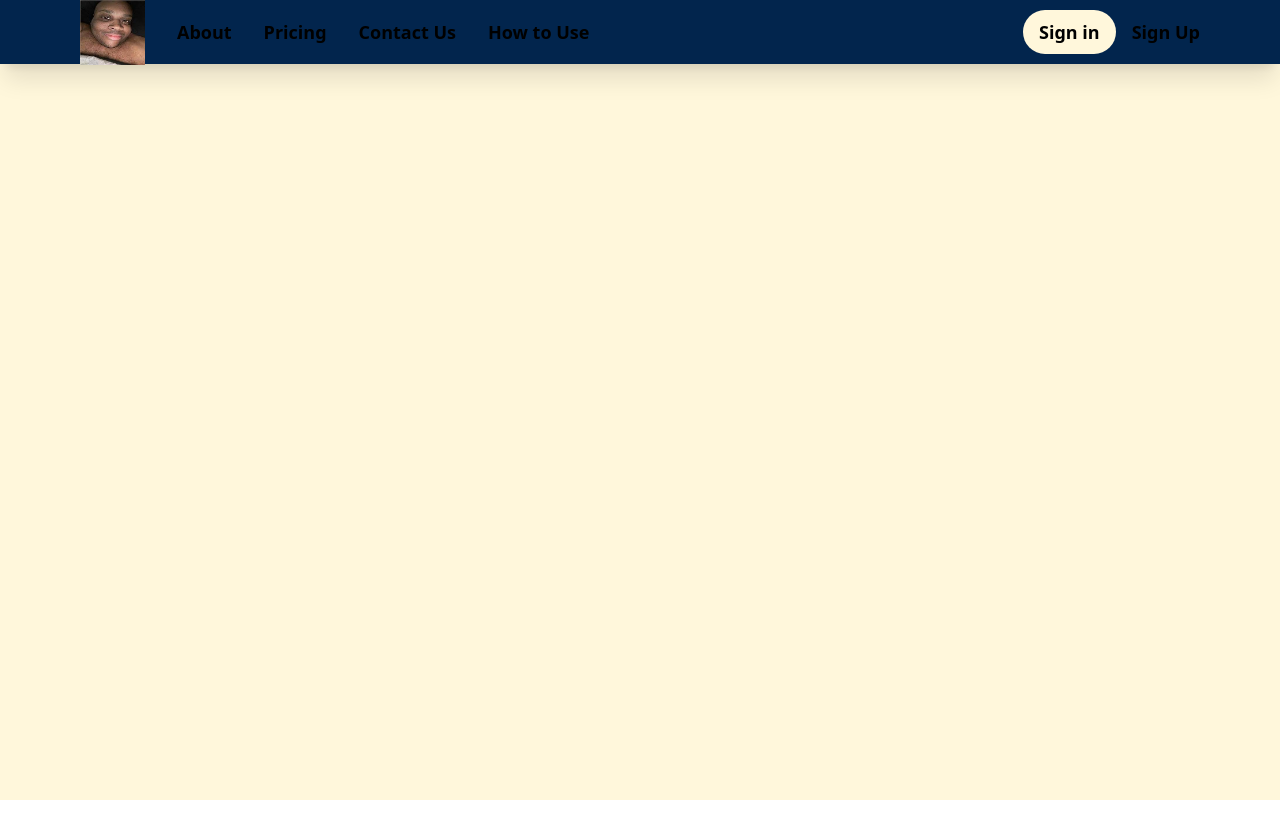
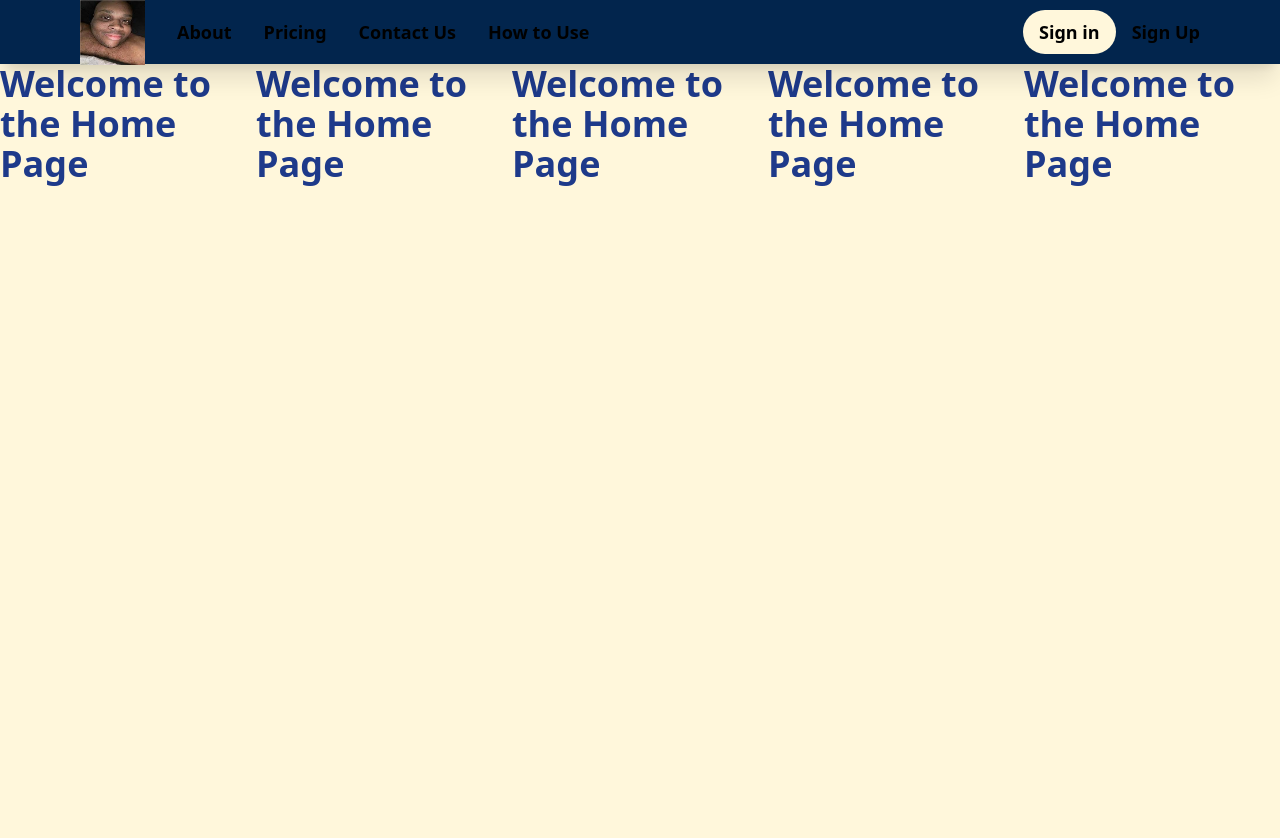
Before and after one commit to Ekko-Elevate/ekko-pitch-ai, a Next.js app: page / in a window 1280 px wide. Shown: the top 838 px of the page. Before the commit the page ends 800 px from the top, so only its background shows below. Built offline with nearby package versions, Linux system fonts and the light colour scheme.

Commit message:
navbar now sticky

```diff
--- a/app/(pages)/(home)/navbar.jsx
+++ b/app/(pages)/(home)/navbar.jsx
@@ -7,7 +7,7 @@ import { useState, useEffect } from 'react';
 import { FaBars, FaTimes } from 'react-icons/fa';
 
 
-const Navbar = () => {
+const Navbar = ({children}) => {
 	const [isMobile, setIsMobile] = useState(false);
 	const [isOpen, setIsOpen] = useState(false); //used for HAMBURGER
 
@@ -32,7 +32,7 @@ const Navbar = () => {
 	};
 
 	return (
-	  <nav className="fixed w-full h-16 shadow-xl bg-[#02254D]">
+	  <nav className="sticky top-0 w-full h-16 shadow-xl bg-[#02254D] z-50">
 		<div className="w-full h-full flex justify-between items-center px-4 sm:px-8 md:px-20">
 			<div className="justify-between flex space-x-8 items-center">
 				<Link href='/'>
--- a/app/(pages)/(home)/page.jsx
+++ b/app/(pages)/(home)/page.jsx
@@ -2,6 +2,10 @@ export default function Home() {
 	return (
 		<div className="flex items- justify-center min-h-screen bg-[#fff7db]">
         	<h1 className="text-4xl font-bold text-blue-900">Welcome to the Home Page</h1>
-    </div>
+			<h1 className="text-4xl font-bold text-blue-900">Welcome to the Home Page</h1>
+			<h1 className="text-4xl font-bold text-blue-900">Welcome to the Home Page</h1>
+			<h1 className="text-4xl font-bold text-blue-900">Welcome to the Home Page</h1>
+			<h1 className="text-4xl font-bold text-blue-900">Welcome to the Home Page</h1>
+    	</div>
 	);
 }
--- a/app/globals.css
+++ b/app/globals.css
@@ -1,3 +1,27 @@
 @tailwind base;
 @tailwind components;
 @tailwind utilities;
+
+:root {
+    --foreground-rgb: 0, 0, 0;
+    --background-start-rgb: 214, 219, 220;
+    --background-end-rgb: 255, 255, 255;
+  }
+
+  @media (prefers-color-scheme: dark) {
+    :root {
+      --foreground-rgb: 255, 255, 255;
+      --background-start-rgb: 0, 0, 0;
+      --background-end-rgb: 0, 0, 0;
+    }
+  }
+
+  body {
+    color: rgb(var(--foreground-rgb));
+    background: linear-gradient(
+        to bottom,
+        transparent,
+        rgb(var(--background-end-rgb))
+      )
+      rgb(var(--background-start-rgb));
+  }
```
Also changed, not shown: 1 other file (tests, documents, lock files or other folders).
